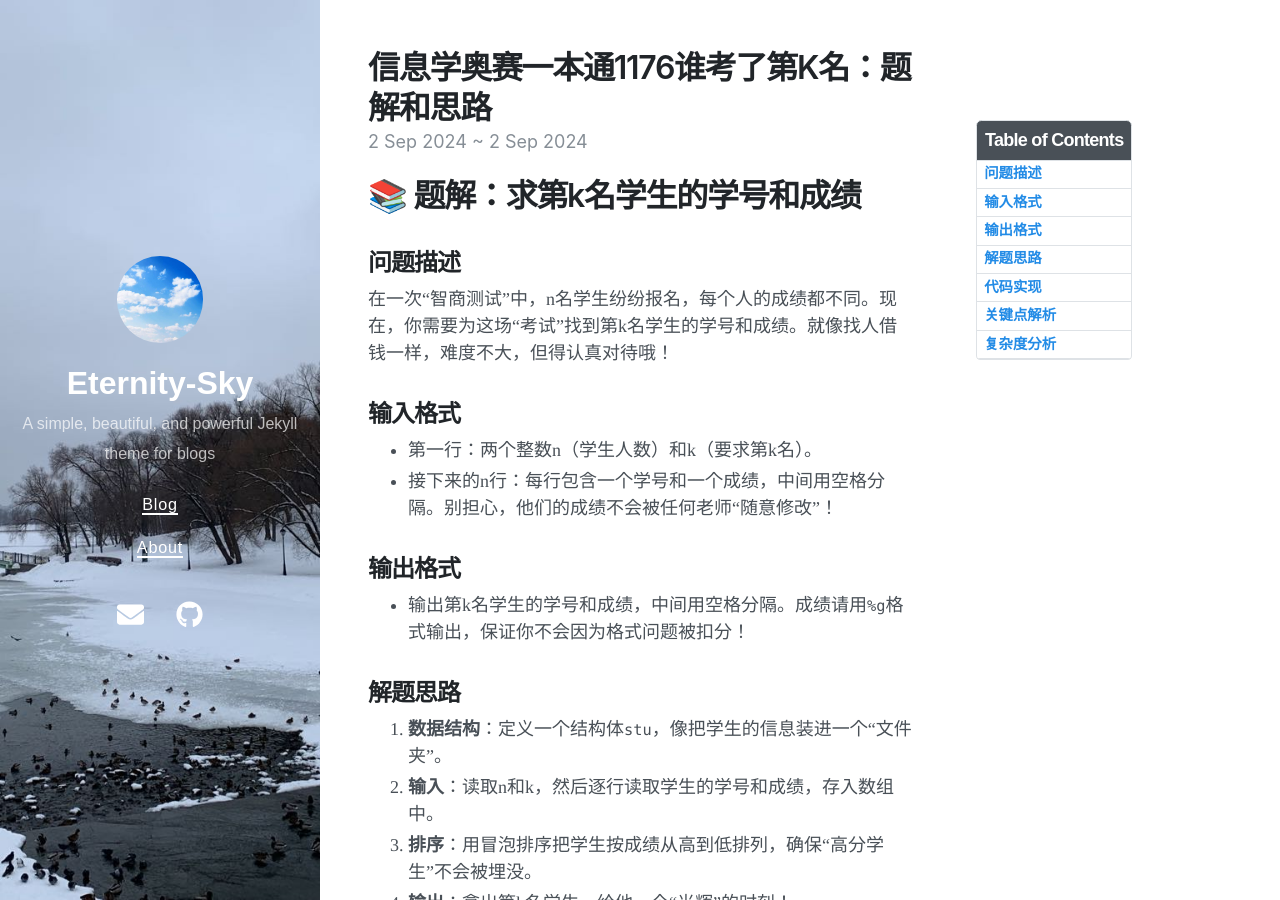
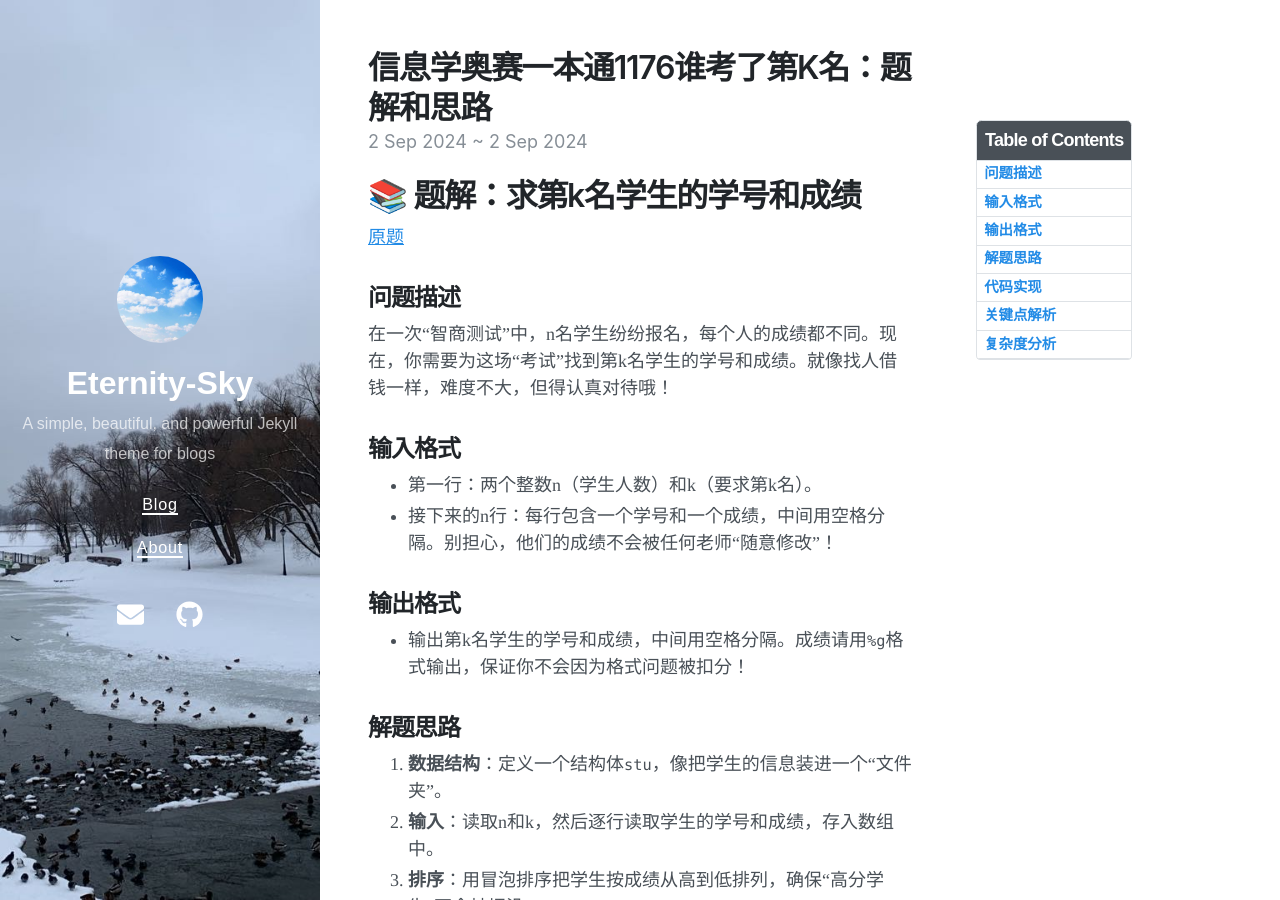
Before and after one commit to Eternity-Sky/Eternity-Sky.github.io, a Jekyll site: the page built from _posts/2024-10-4-信息学奥赛一本通1176谁考了第K名：题解和思路.md, in a window 1280 px wide and 900 px high. Built offline with Jekyll 4.4.1, drawn with Linux system fonts in a browser that asks for light colours; nearby versions of some CDN libraries; comment, search, counter and statistics services are not loaded.

Commit message:
Update 2024-10-4-信息学奥赛一本通1176谁考了第K名：题解和思路.md

```diff
--- a/_posts/2024-10-4-信息学奥赛一本通1176谁考了第K名：题解和思路.md
+++ b/_posts/2024-10-4-信息学奥赛一本通1176谁考了第K名：题解和思路.md
@@ -7,6 +7,8 @@ tags: [luogu]
 toc:  true
 ---
 # 📚 题解：求第k名学生的学号和成绩
+
+[原题](http://ybt.ssoier.cn:8088/problem_show.php?pid=1176)
 
 ## 问题描述
 在一次“智商测试”中，n名学生纷纷报名，每个人的成绩都不同。现在，你需要为这场“考试”找到第k名学生的学号和成绩。就像找人借钱一样，难度不大，但得认真对待哦！
```
